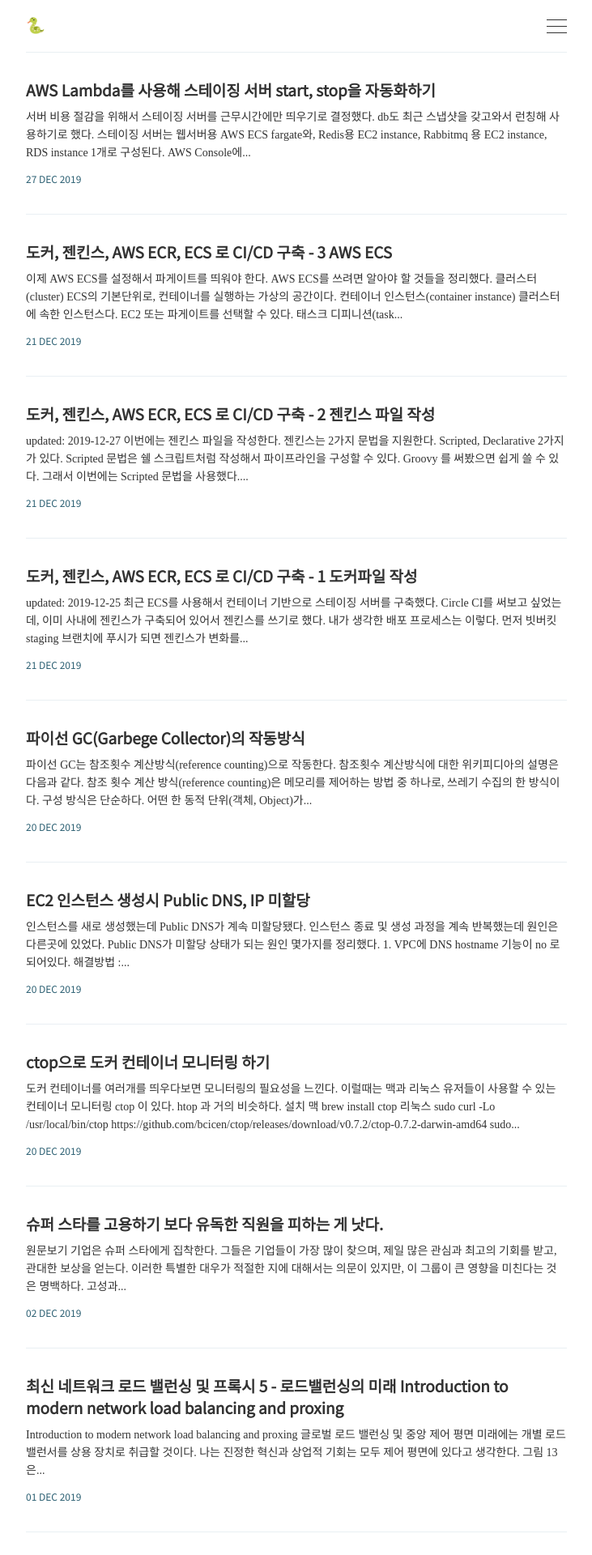
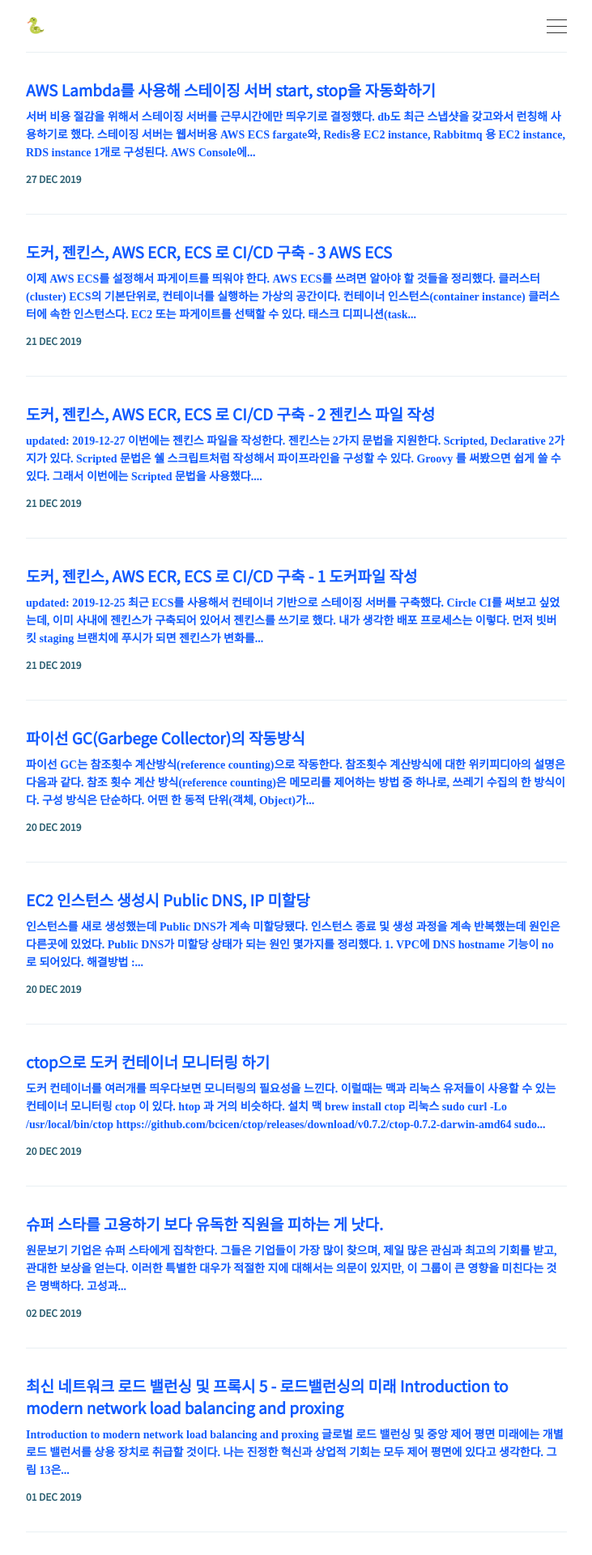
Before and after one commit to suhyunbaik/suhyunbaik.github.io, a Jekyll site: the page built from index.html, in a window 1280 px wide. Shown: the top 1920 px of the page at 81% size, without its empty margins (274-1005 px from the left). Built offline with Jekyll 4.4.1, drawn with Linux system fonts in a browser that asks for light colours; the list of posts is cut into pages by our own code.

```diff
--- a/_sass/elements/_type.scss
+++ b/_sass/elements/_type.scss
@@ -52,3 +52,8 @@
 code {
   font-size: 14px;
 }
+
+a {
+  color: #105AFF;
+  font-weight: bold;
+}
```
